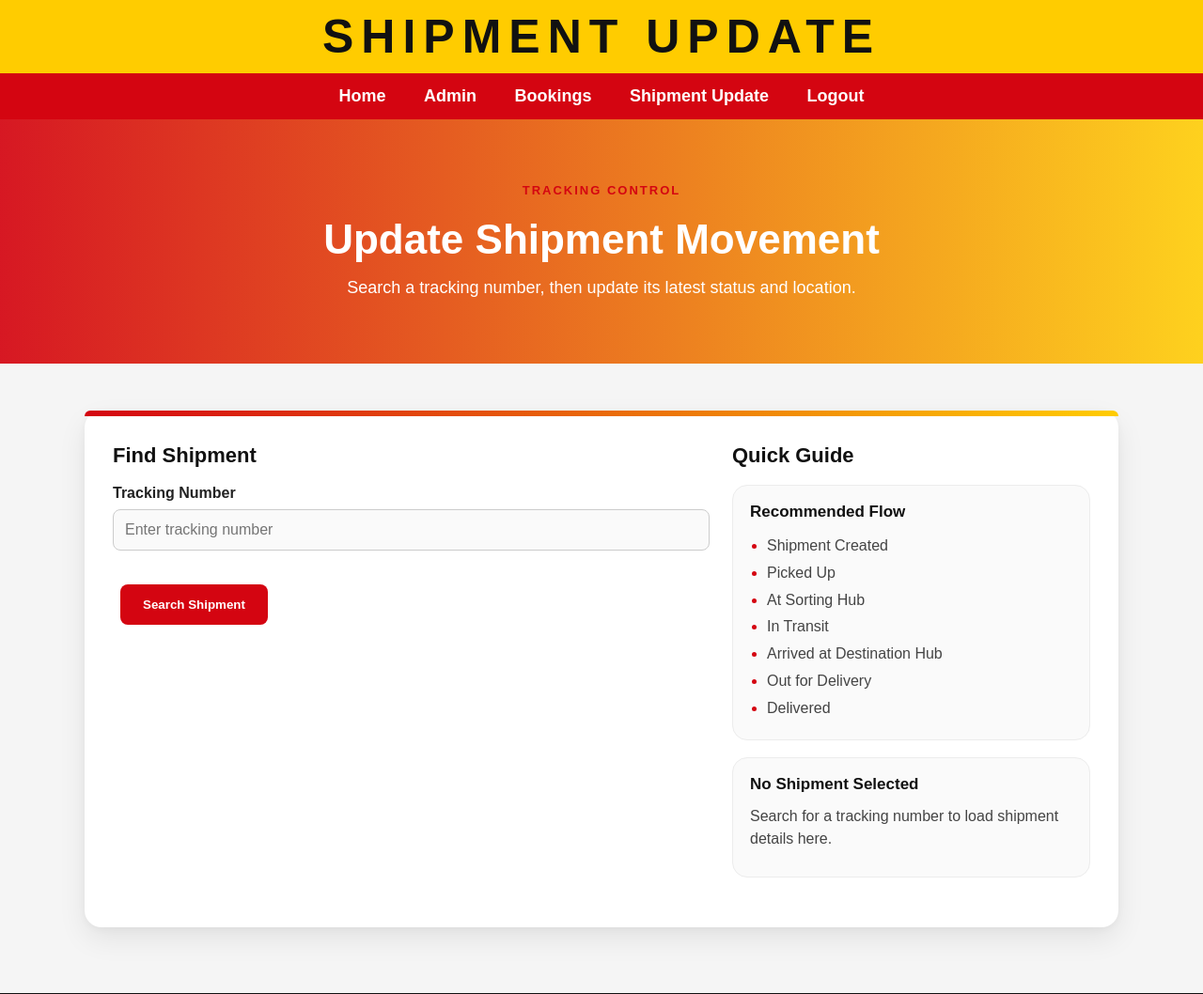
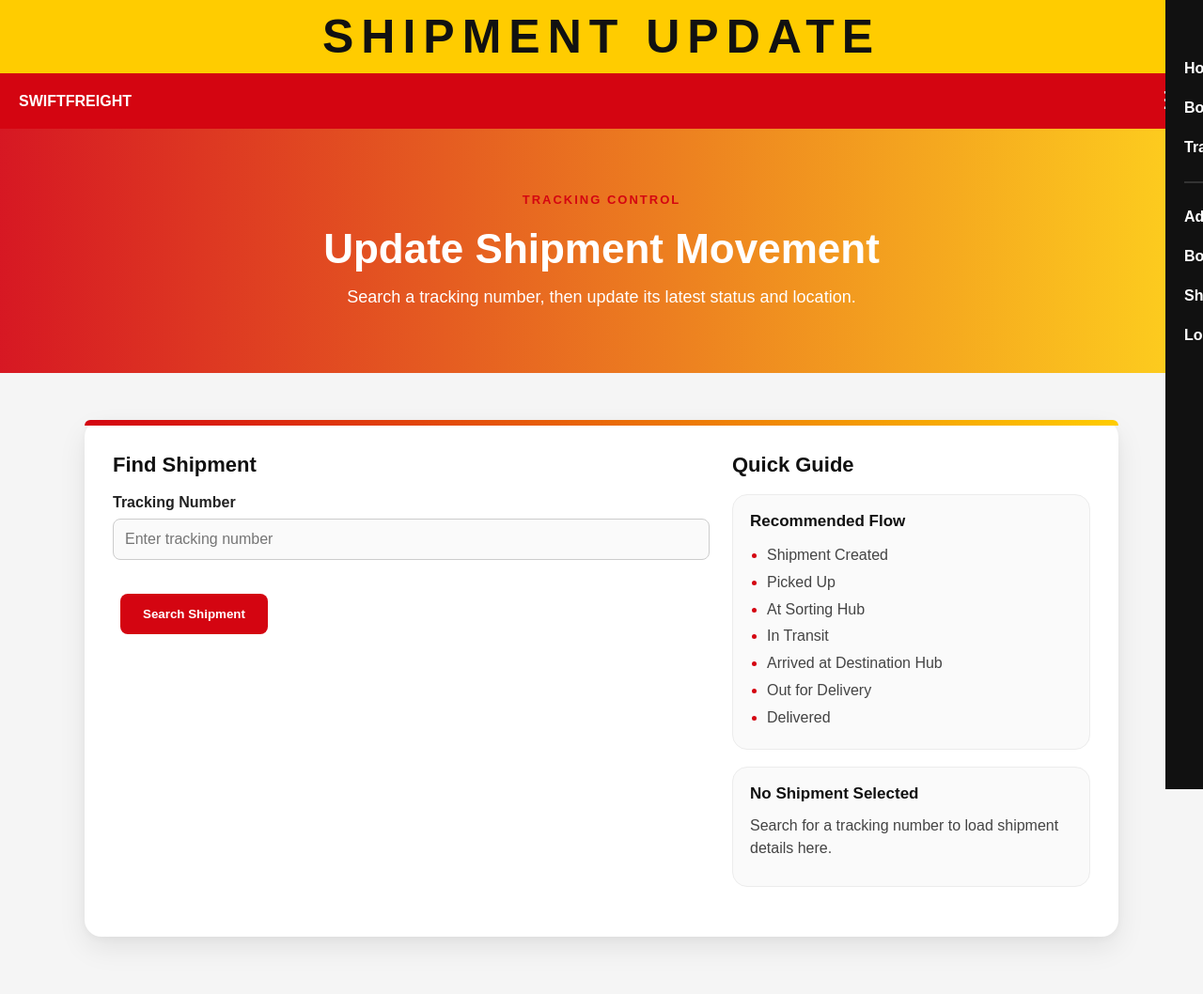
Before and after one commit to E-Swift06/swiftfreight, a Flask app: page /admin/shipment-update in a window 1280 px wide. Shown: the top 1058 px of the page at 94% size. Run offline with Flask 3, Linux system fonts and the light colour scheme; a user stored in the database is signed in; some libraries are stand-ins or nearby versions.

Commit message:
add hamburger menu

```diff
--- a/static/style.css
+++ b/static/style.css
@@ -1037,3 +1037,55 @@
 min-width: 0;
 }
 }
+/* TOP NAV */
+.top-nav {
+    display: flex;
+    justify-content: space-between;
+    align-items: center;
+    padding: 14px 20px;
+    background: #d40511;
+    color: white;
+}
+
+.hamburger {
+    font-size: 26px;
+    cursor: pointer;
+}
+
+/* SIDE MENU */
+.side-menu {
+    position: fixed;
+    top: 0;
+    right: -260px;
+    width: 260px;
+    height: 100%;
+    background: #111;
+    color: white;
+    padding: 20px;
+    transition: 0.3s;
+    z-index: 9999;
+}
+
+.side-menu a {
+    display: block;
+    color: white;
+    padding: 12px 0;
+    text-decoration: none;
+    font-weight: 600;
+}
+
+.side-menu a:hover {
+    color: #ffcc00;
+}
+
+.side-menu hr {
+    border: 0.5px solid #333;
+    margin: 15px 0;
+}
+
+.close-btn {
+    font-size: 28px;
+    cursor: pointer;
+    display: block;
+    text-align: right;
+}
--- a/templates/shipment_update.html
+++ b/templates/shipment_update.html
@@ -19,13 +19,37 @@
     </div>
 </header>
 
-<nav class="navbar">
+<nav class="top-nav">
+    <div class="nav-left">
+        <strong>SWIFTFREIGHT</strong>
+    </div>
+
+    <div class="nav-right">
+        <div class="hamburger" onclick="toggleMenu()">
+            ☰
+        </div>
+    </div>
+</nav>
+
+<!-- SIDE MENU -->
+<div id="sideMenu" class="side-menu">
+    <span class="close-btn" onclick="toggleMenu()">×</span>
+
     <a href="/">Home</a>
-    <a href="/admin">Admin</a>
-    <a href="/admin/bookings">Bookings</a>
-    <a href="/admin/shipment-update">Shipment Update</a>
-    <a href="/logout">Logout</a>
-</nav>
+    <a href="/booking">Book Shipment</a>
+    <a href="/track">Track</a>
+
+    {% if session.get("logged_in") %}
+        <hr>
+        <a href="/admin">Admin</a>
+        <a href="/admin/bookings">Bookings</a>
+        <a href="/admin/shipment-update">Shipment Update</a>
+        <a href="/logout">Logout</a>
+    {% else %}
+        <hr>
+        <a href="/login">Login</a>
+    {% endif %}
+</div>
 
 <section class="booking-hero">
     <div class="booking-hero-overlay">
@@ -154,5 +178,16 @@
     <p style="font-size:14px; opacity:0.7;">Powered by SwiftFreight Logistics</p>
 </footer>
 
+<script>
+function toggleMenu() {
+    let menu = document.getElementById("sideMenu");
+
+    if (menu.style.right === "0px") {
+        menu.style.right = "-260px";
+    } else {
+        menu.style.right = "0px";
+    }
+}
+</script>
 </body>
 </html>
```
Also changed, not shown: templates/admin.html (+32 -2 lines), templates/booking.html (+32 -3 lines), templates/bookings_list.html (+41 -6 lines), templates/index.html (+33 -3 lines), templates/track.html (+33 -3 lines), templates/track_result.html (+33 -3 lines).
